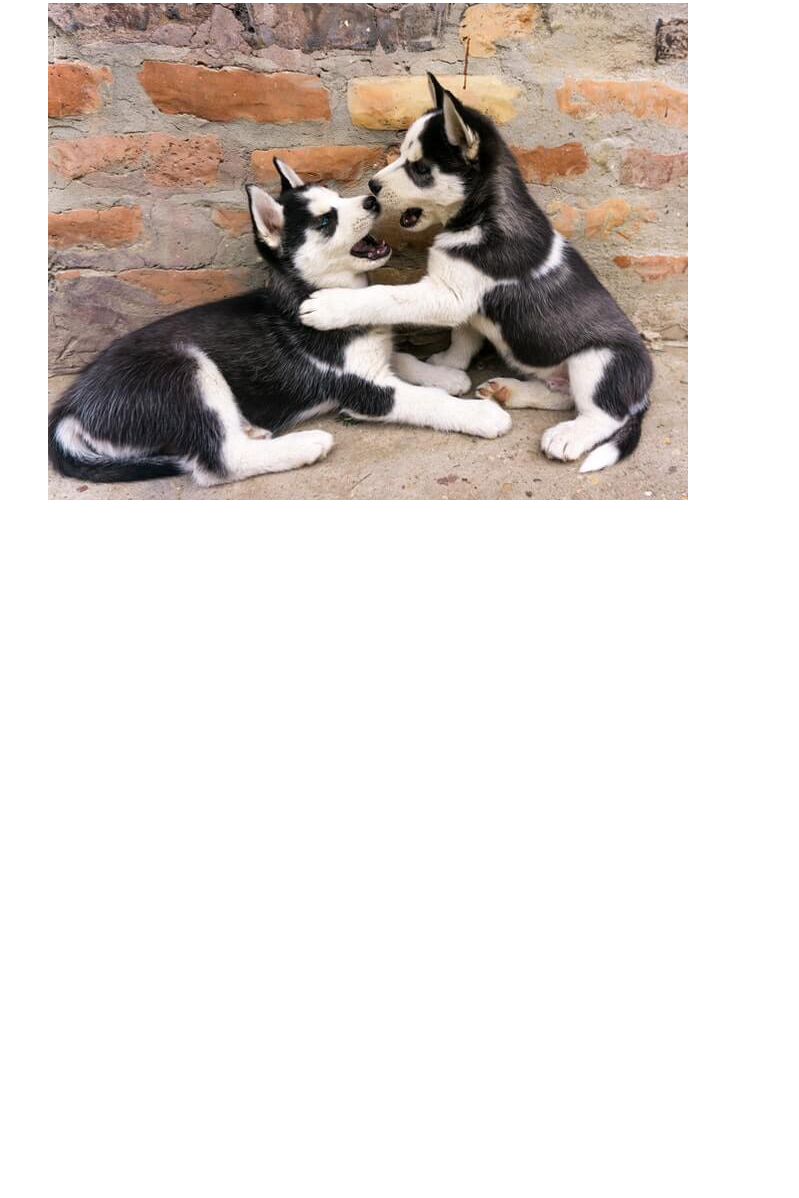
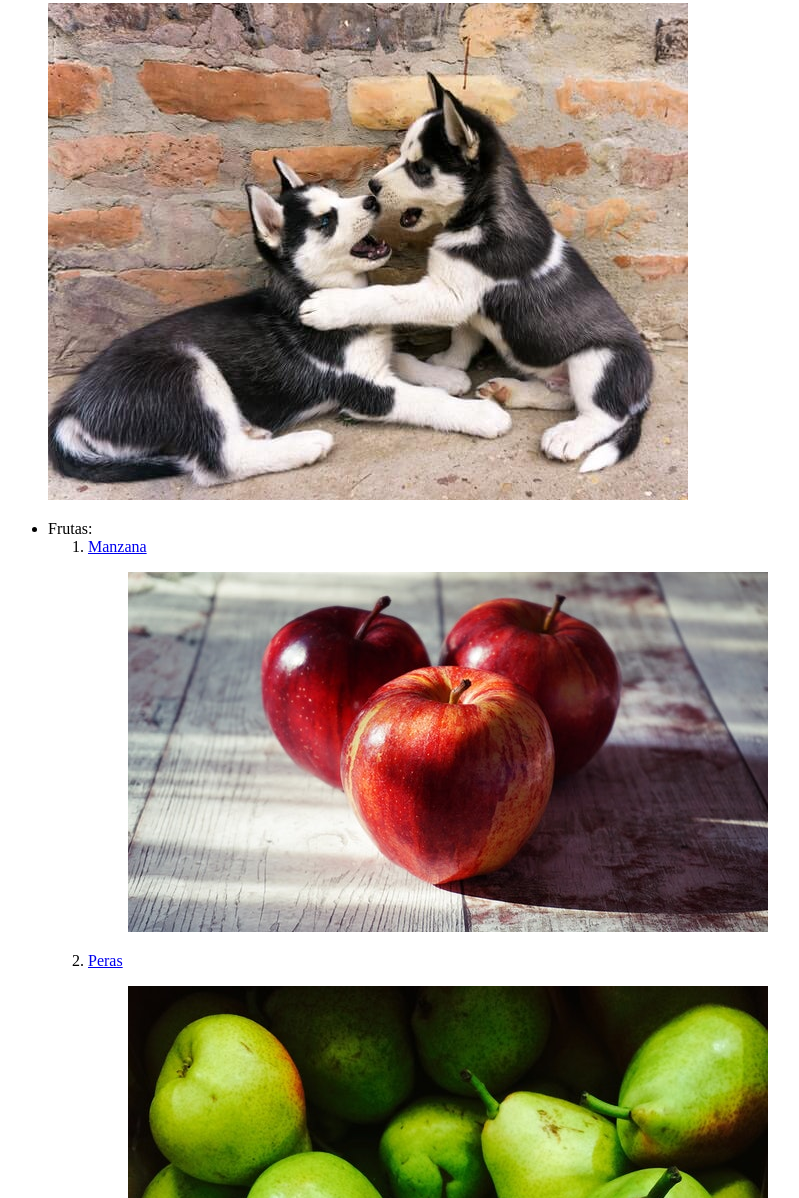
Before and after one commit to Bandu19/Curso-Definitivo-HTML-CSS, a plain HTML site: page HTML-FUNDAMENTOS/Imagenes/index.html in a window 1280 px wide. Shown: the part 522-1720 px from the top of the page, without its empty margins (0-799 px from the left). Before the commit the page ends 1042 px from the top, so only its background shows below. Drawn offline with Linux system fonts and the light colour scheme.

Commit message:
crea tu lista de compras del supermercado

```diff
--- a/HTML-FUNDAMENTOS/Imagenes/index.html
+++ b/HTML-FUNDAMENTOS/Imagenes/index.html
@@ -6,6 +6,7 @@
 		<meta name="viewport" content="width=device-width, initial-scale=1.0" />
 		<title>Imagenes</title>
 	</head>
+
 	<body>
 		<main>
 			<section>
@@ -14,9 +15,43 @@
 				<!-- Imagen con un contenido -->
 				<figure>
 					<img src="./img/pequeño.jpg" alt="Es una imagen de un cachorro" />
+				</figure>
+			</section>
 
-          <figcaption></figcaption>
+			<section>
+				<ul>
+					<li>Frutas:</li>
+
+					<ol>
+						<li>
+							<a href="https://www.google.com/search?client=firefox-b-d&q=manzana" target="_blank">
+								Manzana
+							</a>
+						</li>
+						<figure>
+							<img src="./img/manzanas.jpg" alt="Es una fruta roja" />
 						</figure>
+
+						<li>
+							<a href="https://www.google.com/search?client=firefox-b-d&q=peras" target="_blank">
+								Peras
+							</a>
+						</li>
+
+						<figure>
+							<img src="./img/peras.jpg" alt="Es una fruta chica y verde" />
+						</figure>
+
+						<li>
+							<a href="https://www.google.com/search?client=firefox-b-d&q=uva" target="_blank">
+								Uvas
+							</a>
+							<figure>
+								<img src="./img/uvas.jpg" alt="Es una fruta pequeña y morada" />
+							</figure>
+						</li>
+					</ol>
+				</ul>
 			</section>
 		</main>
 	</body>
```
Also changed, not shown: HTML-FUNDAMENTOS/Imagenes/img/manzanas.jpg (added), HTML-FUNDAMENTOS/Imagenes/img/peras.jpg (added), HTML-FUNDAMENTOS/Imagenes/img/uvas.jpg (added). Lines whose indentation alone changed are shown as unchanged.
